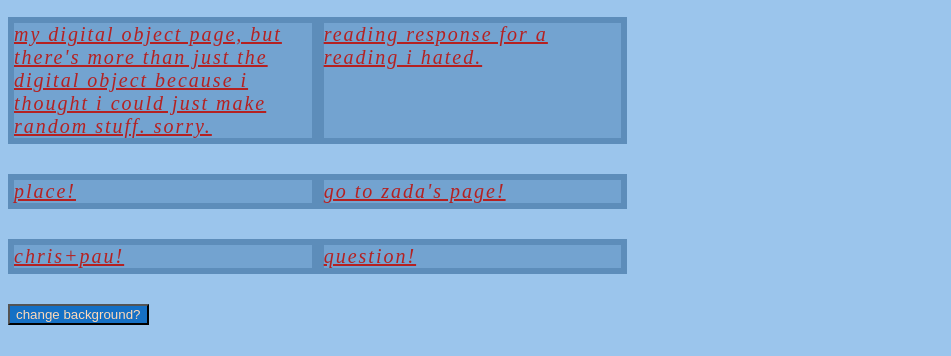
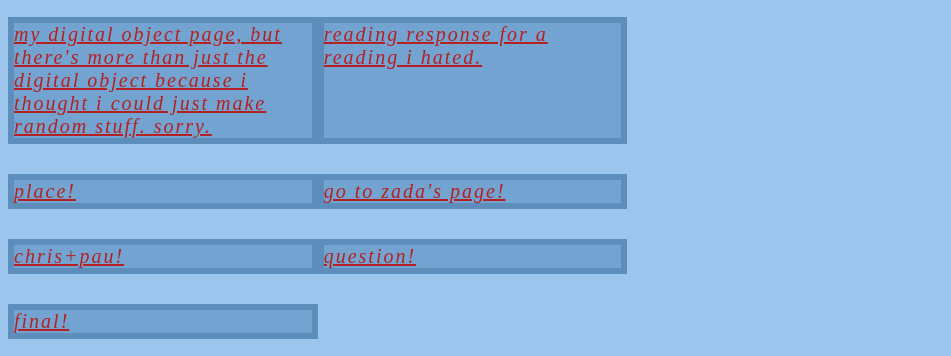
Before and after one commit to chrisgentile06/circle-chris, a plain HTML site: page index1.html in a window 1280 px wide. Shown: the part 102-458 px from the top of the page, without its empty margins (0-951 px from the left). Drawn offline with Linux system fonts and the light colour scheme.

Commit message:
this is final linked to my main console

```diff
--- a/index.html
+++ b/index1.html
@@ -27,6 +27,8 @@
 
                 <a href="question.html">question!</a>
 
+                <a href="tour/index.html">final!</a>
+
 
             </div>
 
```
Also changed, not shown: 1 other file.
